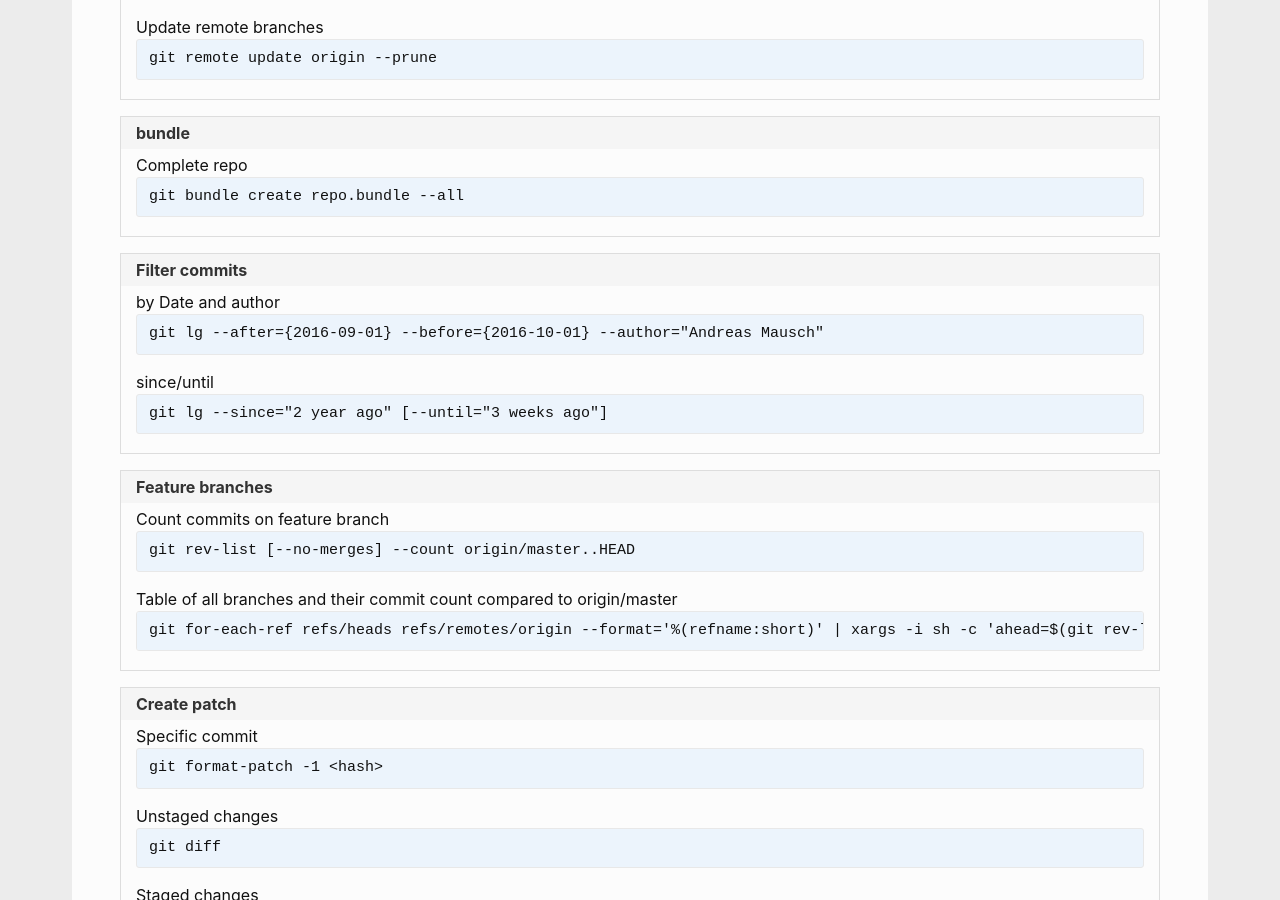
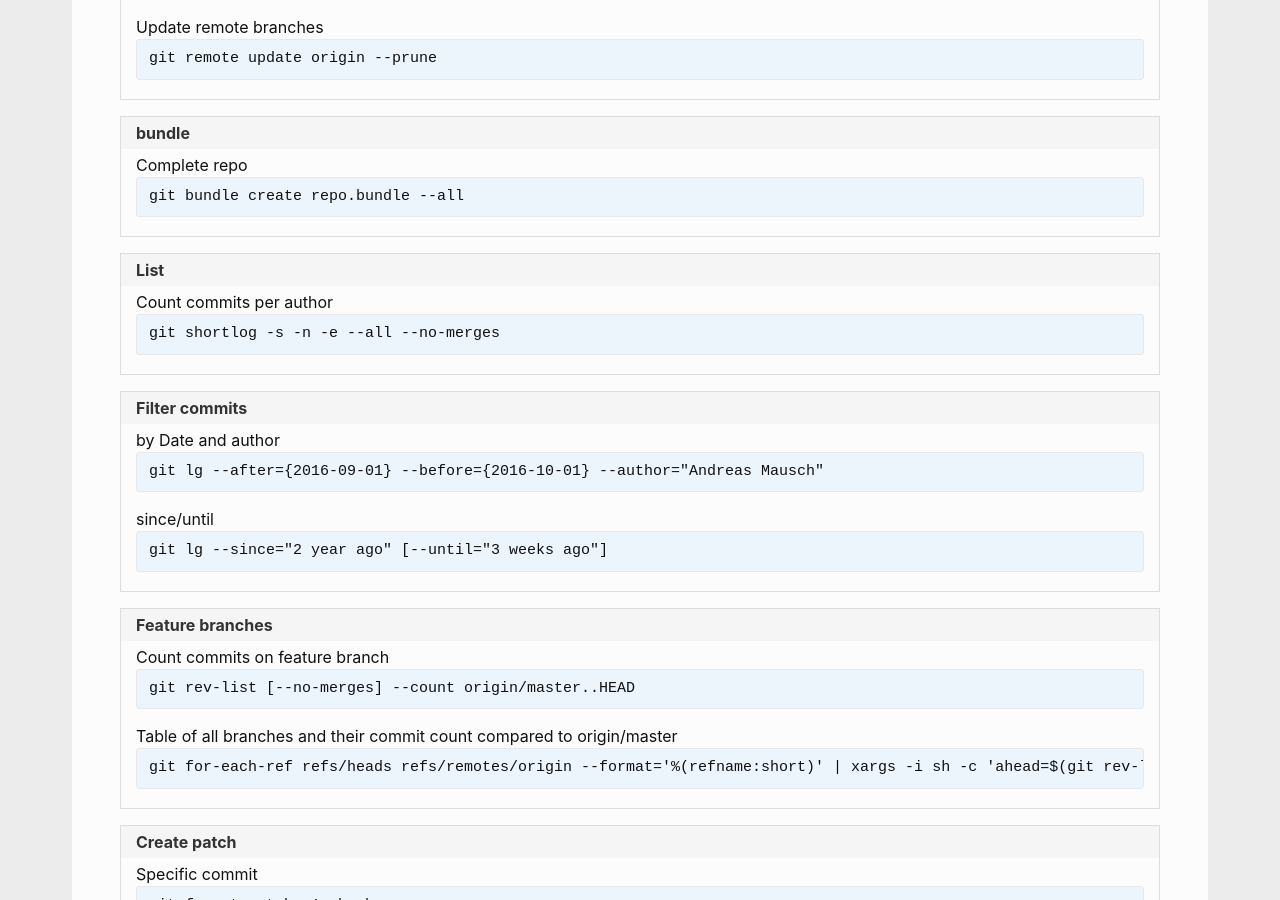
Before and after one commit to andreas-mausch/cheatsheets, a Jekyll site: the page built from _cheatsheets/git.md, in a window 1280 px wide and 900 px high, scrolled down 579 px. Built offline with Jekyll 4.4.1, drawn with Linux system fonts in a browser that asks for light colours.

Commit message:
Count commits per author

```diff
--- a/_cheatsheets/git.md
+++ b/_cheatsheets/git.md
@@ -15,6 +15,9 @@ section:
   - name: bundle
     commands:
       Complete repo: git bundle create repo.bundle --all
+  - name: List
+    commands:
+      Count commits per author: git shortlog -s -n -e --all --no-merges
   - name: Filter commits
     commands:
       by Date and author: git lg --after={2016-09-01} --before={2016-10-01} --author="Andreas Mausch"
```
